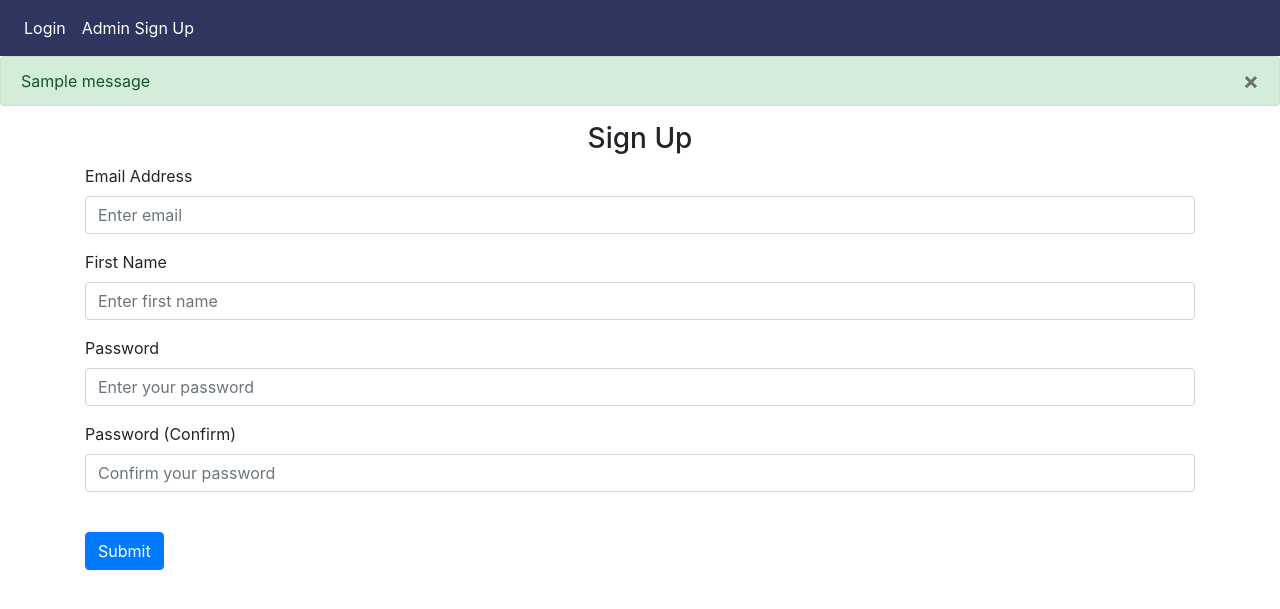
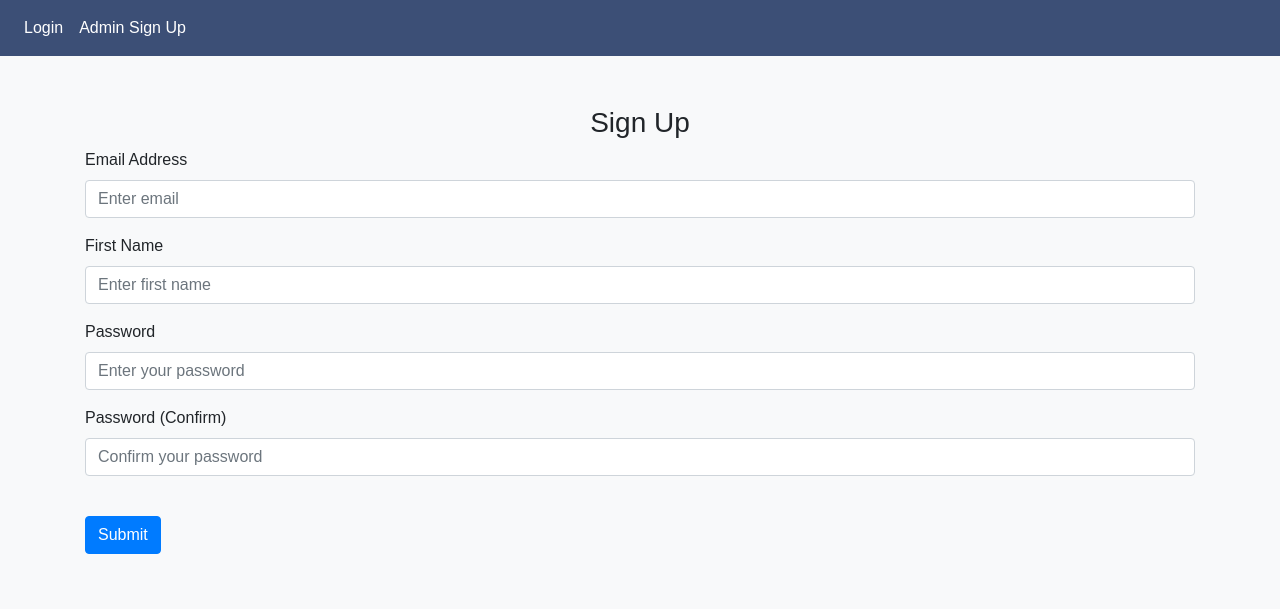
Before and after one commit to soto2571/Ko-nnect, a Flask app: page /auth/admin-sign-up in a window 1280 px wide. Shown: the top 609 px of the page. Run offline with Flask 3, Linux system fonts and the light colour scheme; tables that the repository leaves empty hold one stand-in row (values such as "Sample post"); one stand-in notice (Sample message) is shown; some libraries are stand-ins or nearby versions.

Commit message:
front end actualization, reactive response

```diff
--- a/website/templates/base.html
+++ b/website/templates/base.html
@@ -14,29 +14,59 @@
             href="https://stackpath.bootstrapcdn.com/font-awesome/4.7.0/css/font-awesome.min.css"
             crossorigin="anonymous"
         />
+        <link href="https://fonts.googleapis.com/css2?family=Poppins:wght@300;400;500;600&display=swap" rel="stylesheet">
 
         <title>{% block title %}Home{% endblock %}</title>
-    </head>
+
+        <!-- Custom Styles -->
         <style>
+            /* Global Styles */
+            body {
+                background-color: #f8f9fa; /* Light background */
+                font-family: 'Arial', sans-serif; /* Clean font */
+            }
+
+            /* Navbar Styling */
+            .navbar {
+                background-color: #3c4f76; /* Custom navbar color */
+            }
+
+            /* Custom Button Styling */
             .custom-button {
                 background-color: transparent;
-                color: #000000;
-                border: 1px solid #000000;
-                box-shadow: 0 4px 8px rgba(0, 0, 0, 0.5);
+                color: #3c4f76;
+                border: 1px solid #3c4f76;
+                box-shadow: 0 4px 8px rgba(0, 0, 0, 0.1);
                 border-radius: 5px;
                 padding: 10px 20px;
-                text-transform: uppercase;
-                font-weight: bold;
                 transition: background-color 0.3s, color 0.3s;
             }
 
             .custom-button:hover {
-                background-color: #000000;
+                background-color: #3c4f76;
                 color: #ffffff;
             }
+
+            /* Container Padding */
+            .container {
+                margin-top: 50px;
+            }
+
+            /* Responsive Media Queries */
+            @media (max-width: 768px) {
+                .navbar {
+                    background-color: #5c7699; /* Slightly lighter for small screens */
+                }
+
+                .custom-button {
+                    width: 100%; /* Full width buttons on small screens */
+                }
+            }
         </style>
-    <body style="background-color: #ffffff;">
-        <nav class="navbar navbar-expand-lg" style="background-color: #2e355f;">
+    </head>
+
+    <body>
+        <nav class="navbar navbar-expand-lg">
             <button
                 class="navbar-toggler"
                 type="button"
@@ -57,58 +87,26 @@
             </div>
         </nav>
 
-        {% with messages = get_flashed_messages(with_categories=true) %}
-        {% if messages %}
-          {% for category, message in messages %}
-          {% if category == 'error' %}
-          <div class="alert alert-danger alert-dismissable fade show" role="alert">
-            {{ message }}
-            <button type="button" class="close" data-dismiss="alert">
-              <span aria-hidden="true">&times;</span>
-            </button>
-          </div>
-          {% else %}
-          <div class="alert alert-success alert-dismissable fade show" role="alert">
-            {{ message }}
-            <button type="button" class="close" data-dismiss="alert">
-              <span aria-hidden="true">&times;</span>
-            </button>
-          </div>
-          {% endif %}
-          {% endfor %}
-        {% endif %}
-        {% endwith %}
-
         <div class="container">
-        {% block content%}
-        {% endblock%}
+            {% block content %}
+            {% endblock %}
         </div>
 
-
-
-
-
-
+        <!-- Scripts -->
         <script
             src="https://code.jquery.com/jquery-3.2.1.slim.min.js"
             integrity="sha384-KJ3o2DKtIkvYIK3UENzmM7KCkRr/rE9/Qpg6aAZGJwFDMVNA/GpGFF93hXpG5KkN"
-      crossorigin="anonymous"
-    ></script>
+            crossorigin="anonymous">
+        </script>
         <script
             src="https://cdnjs.cloudflare.com/ajax/libs/popper.js/1.12.9/umd/popper.min.js"
             integrity="sha384-ApNbgh9B+Y1QKtv3Rn7W3mgPxhU9K/ScQsAP7hUibX39j7fakFPskvXusvfa0b4Q"
-      crossorigin="anonymous"
-    ></script>
+            crossorigin="anonymous">
+        </script>
         <script
             src="https://maxcdn.bootstrapcdn.com/bootstrap/4.0.0/js/bootstrap.min.js"
             integrity="sha384-JZR6Spejh4U02d8jOt6vLEHfe/JQGiRRSQQxSfFWpi1MquVdAyjUar5+76PVCmYl"
-      crossorigin="anonymous"
-    ></script>
-
-    <script
-    type="text/javascript"
-    src="{{ url_for('static', filename='index.js') }}"
-    ></script>
+            crossorigin="anonymous">
+        </script>
     </body>
-
 </html>
```
Lines whose indentation alone changed are shown as unchanged.
